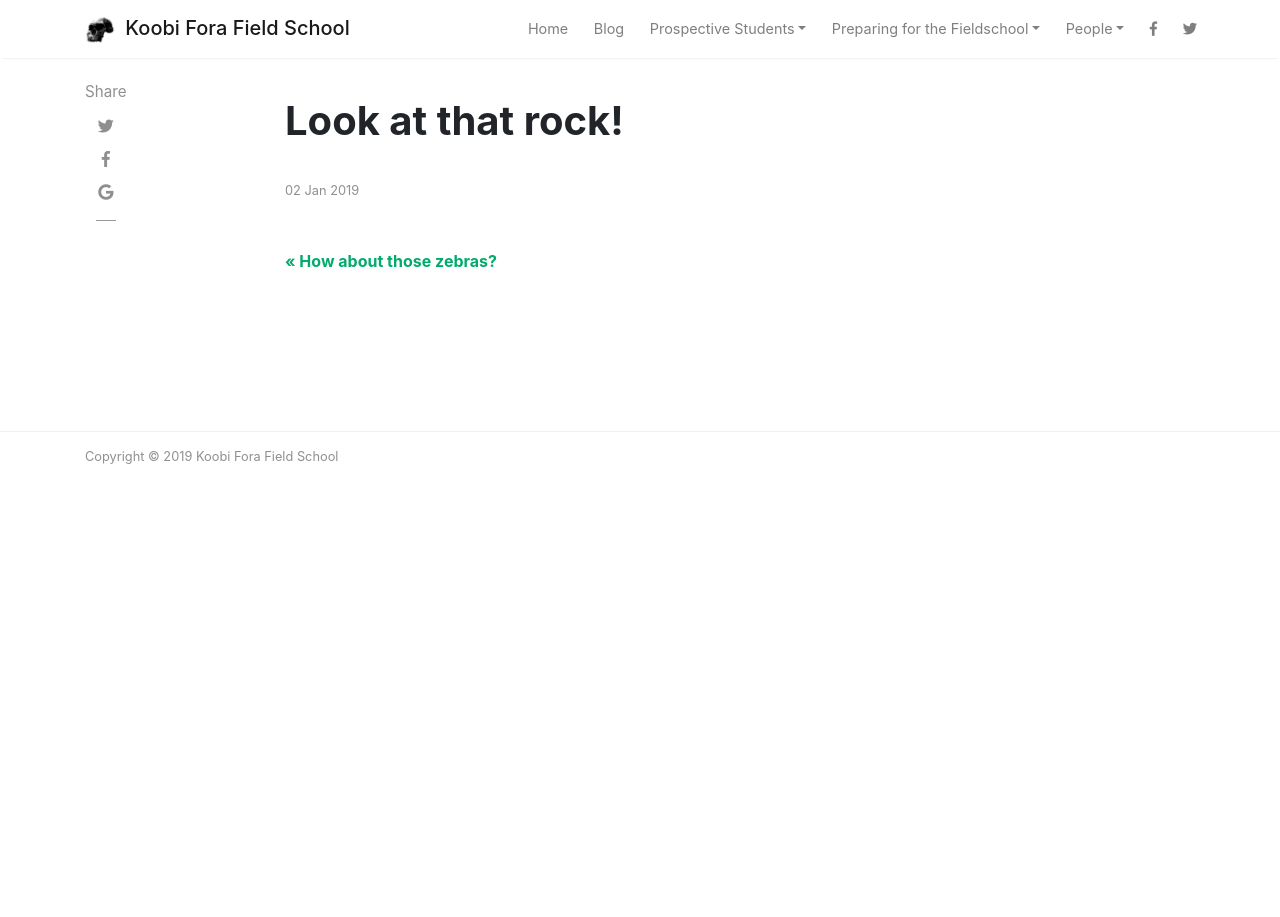
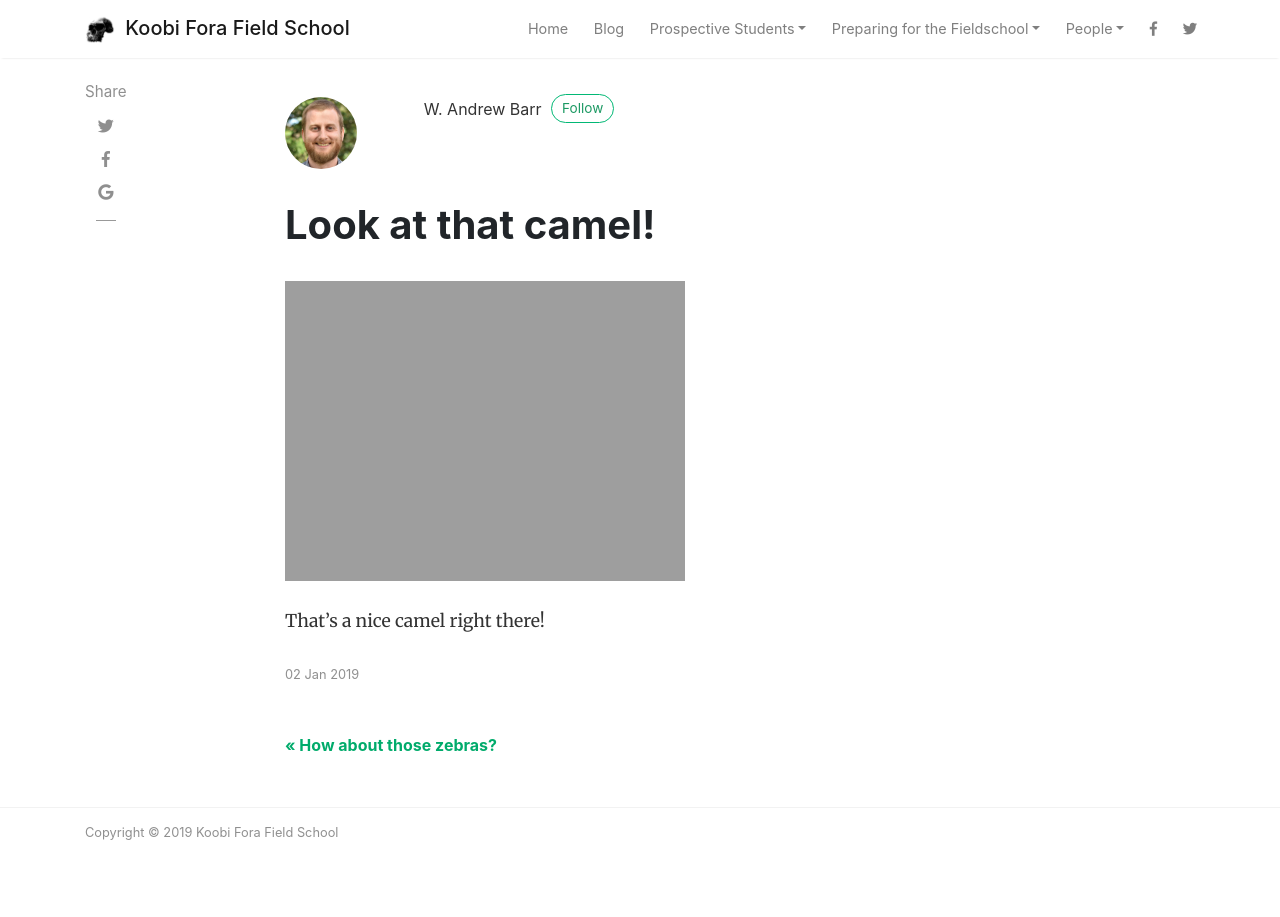
Before and after one commit to wabarr/KFFS, a Jekyll site: the page built from _posts/2019-01-02-look-at-that-rock.md, in a window 1280 px wide. Built offline with Jekyll 4.4.1, drawn with Linux system fonts in a browser that asks for light colours; nearby versions of some CDN libraries; comment, search, counter and statistics services are not loaded.

Commit message:
Update from Forestry.io - Published look-at-that-rock.md

```diff
--- a/_posts/2019-01-02-look-at-that-rock.md
+++ b/_posts/2019-01-02-look-at-that-rock.md
@@ -1,6 +1,10 @@
 ---
-title: Look at that rock!
+title: Look at that camel!
 layout: post
 date: 2019-01-02 16:28:06 +0000
+categories: []
+image: assets/images/IMG_2228.JPG
+author: wabarr
 
 ---
+That's a nice camel right there!
```
